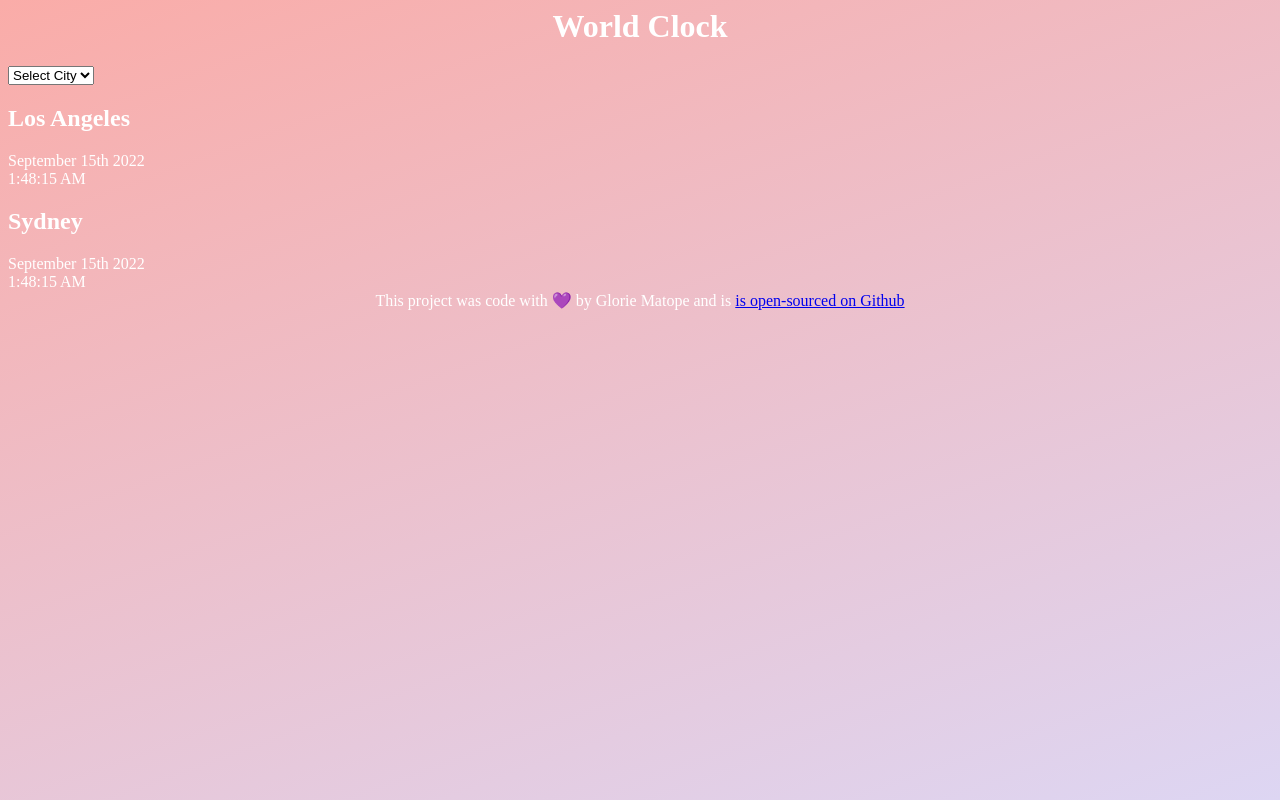
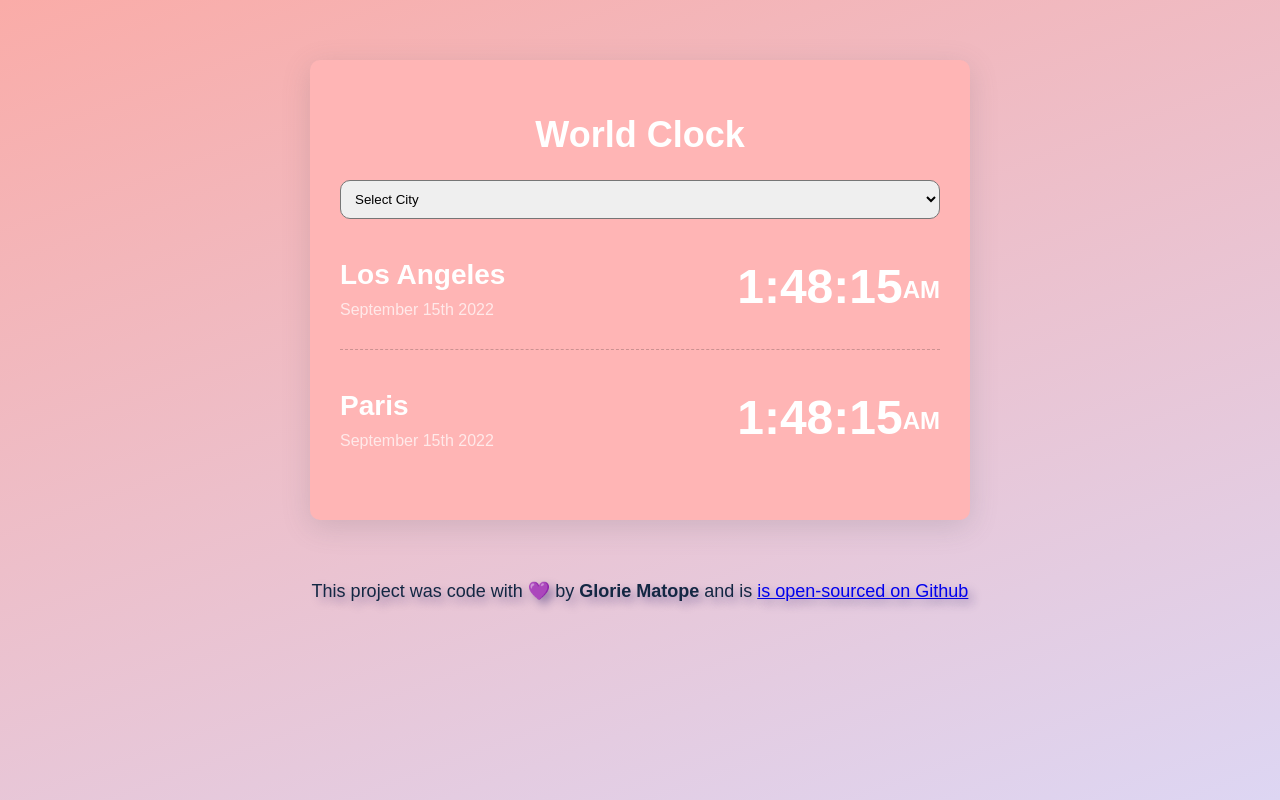
Before and after one commit to gloriamatope/world-clock, a plain HTML site: page index.html in a window 1280 px wide. Drawn offline with Linux system fonts and the light colour scheme.

Commit message:
added style to the project with css

```diff
--- a/css/stylesheet.css
+++ b/css/stylesheet.css
@@ -1,10 +1,59 @@
 body {
     background: linear-gradient(-20deg, #ddd6f3 0%, #faaca8 100%, #faaca8 100%);;
     color: white;
+    font-family: sans-serif;
 }
 h1 {
 text-align: center;
+font-family: sans-serif;
+font-size: 36px;
+}
+ h2{
+margin: 0 0 10px;
+font-size: 28px;
+}
+.container{
+    max-width: 600px;
+    margin: 60px auto;
+    background: #ffb5b5; ;
+    padding: 30px;
+    box-shadow:  rgba(100, 100, 111, 0.2) 0px 7px 29px 0 ;
+    border-radius: 10px;
+
+}
+select{
+    display: block;
+    width: 100%;
+    border-radius:10px ;
+    padding: 10px;
+}
+
+.city{
+    display: flex;
+    margin: 10px 0;
+    justify-content: space-between;
+    padding: 30px 0;
+    border-bottom: 1px dashed rgba(0, 0, 0, 0.2);
+}
+.city:last-child{
+    border-bottom: none;
+}
+
+.time{
+    font-size: 48px;
+    font-weight: bold;
+}
+.time small{
+    font-size: 24px;
+    line-height: 36px;
+    vertical-align: middle;
+}
+.date{
+    opacity: 0.7;
 }
 footer{
     text-align: center;
+    font-size: 18px;
+    text-shadow: 5px 5px 10px rgba(36, 23, 102, 0.4);
+color: #132743;
 }
--- a/index.html
+++ b/index.html
@@ -16,19 +16,27 @@
                 <option value="">New York</option>
                 <option value="">Australia</option>
             </select>
+
+            <div class="city">
+                <div>
+                    <h2>Los Angeles</h2>
+                    <div class="date">September 15th 2022</div>
+                </div>
+                <div class="time">1:48:15<small>AM</small> </div>
+
+            </div>
+            <div class="city">
+                <div>
+                    <h2>Paris</h2>
+                    <div class="date">September 15th 2022</div>
+                </div>
+                <div class="time">1:48:15<small>AM</small> </div>
+
+            </div>
         </div>
-        <div class="city">
-            <h2>Los Angeles</h2>
-            <div class="date">September 15th 2022</div>
-            <div class="time">1:48:15 AM</div>
-        </div>
-        <div class="city">
-            <h2>Sydney</h2>
-            <div class="date">September 15th 2022</div>
-            <div class="time">1:48:15 AM</div>
-        </div>
+
         <footer>
-            This project was code with 💜 by Glorie Matope and is
+            This project was code with 💜 by <strong>Glorie Matope</strong> and is
             <a href="https://github.com/gloriamatope/world-clock">is open-sourced on Github</a>
         </footer>
     </body>
```
